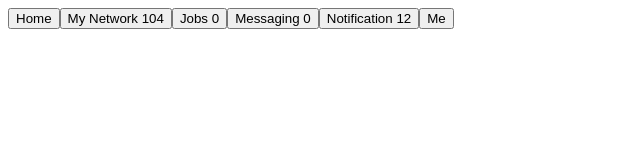
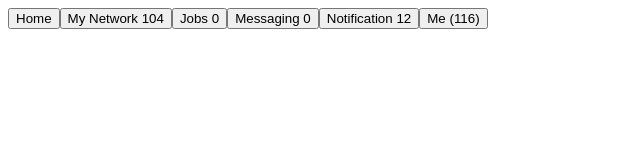
Before and after one commit to Adityaat2810/week7.2_recoil, a React (Vite) app: page / in a window 1280 px wide. Shown: the top 160 px of the page, without its empty margins (0-640 px from the left). Built offline with nearby package versions, Linux system fonts and the light colour scheme.

Commit message:
rendering total noti sum on me - ugly approach

```diff
--- a/src/App.jsx
+++ b/src/App.jsx
@@ -1,15 +1,28 @@
-import React from 'react'
-import { useRecoilValue } from 'recoil'
+import React, { useMemo } from 'react'
+import { useRecoilState, useRecoilValue, useSetRecoilState } from 'recoil'
 import { jobsAtom, messagingAtom, networkAtom, notificationAtom } from './atoms'
 //never forget to wrap inside RecoilRoot
+
+/**
+ * Let say i wnat to render sum of all types of notifiaction
+ * on the me button.
+ */
+
+/**
+ * 1 st method solved using useMemo to memoize
+ */
 
 const App = () => {
 
   const networkNotifiactionCount = useRecoilValue(networkAtom)
   const jobsNotificationCount =useRecoilValue(jobsAtom)
-  const messagingNotificationValue = useRecoilValue(messagingAtom)
   const notificationValue = useRecoilValue(notificationAtom)
 
+   const [messagingNotificationValue,setMessageAtomCount] =useRecoilState(messagingAtom)
+
+   const totalNotifiicationCount = useMemo(()=>{
+    return networkNotifiactionCount+ jobsNotificationCount +notificationValue+messagingNotificationValue;
+   },[networkNotifiactionCount,jobsNotificationCount,notificationValue,messagingNotificationValue])
   return (
 
     <div>
@@ -19,9 +32,11 @@ const App = () => {
       <button>Home</button>
       <button>My Network {networkNotifiactionCount}</button>
       <button>Jobs {jobsNotificationCount}</button>
-      <button>Messaging {messagingNotificationValue}</button>
+       <button>Messaging {messagingNotificationValue}</button>
       <button>Notification {notificationValue}</button>
-      <button>Me</button>
+      <button onClick={()=>{
+        setMessageAtomCount(messagingNotificationValue+1)
+      }}>Me ({totalNotifiicationCount})</button>
 
 
     </div>
--- a/src/atoms.js
+++ b/src/atoms.js
@@ -1,7 +1,7 @@
 import { atom } from "recoil";
 
 export const networkAtom = atom({
-    key:"networkAtom",
+    key:"networkAtom",  // keys should be unique for every atoms
     default:104
 })
 
```
